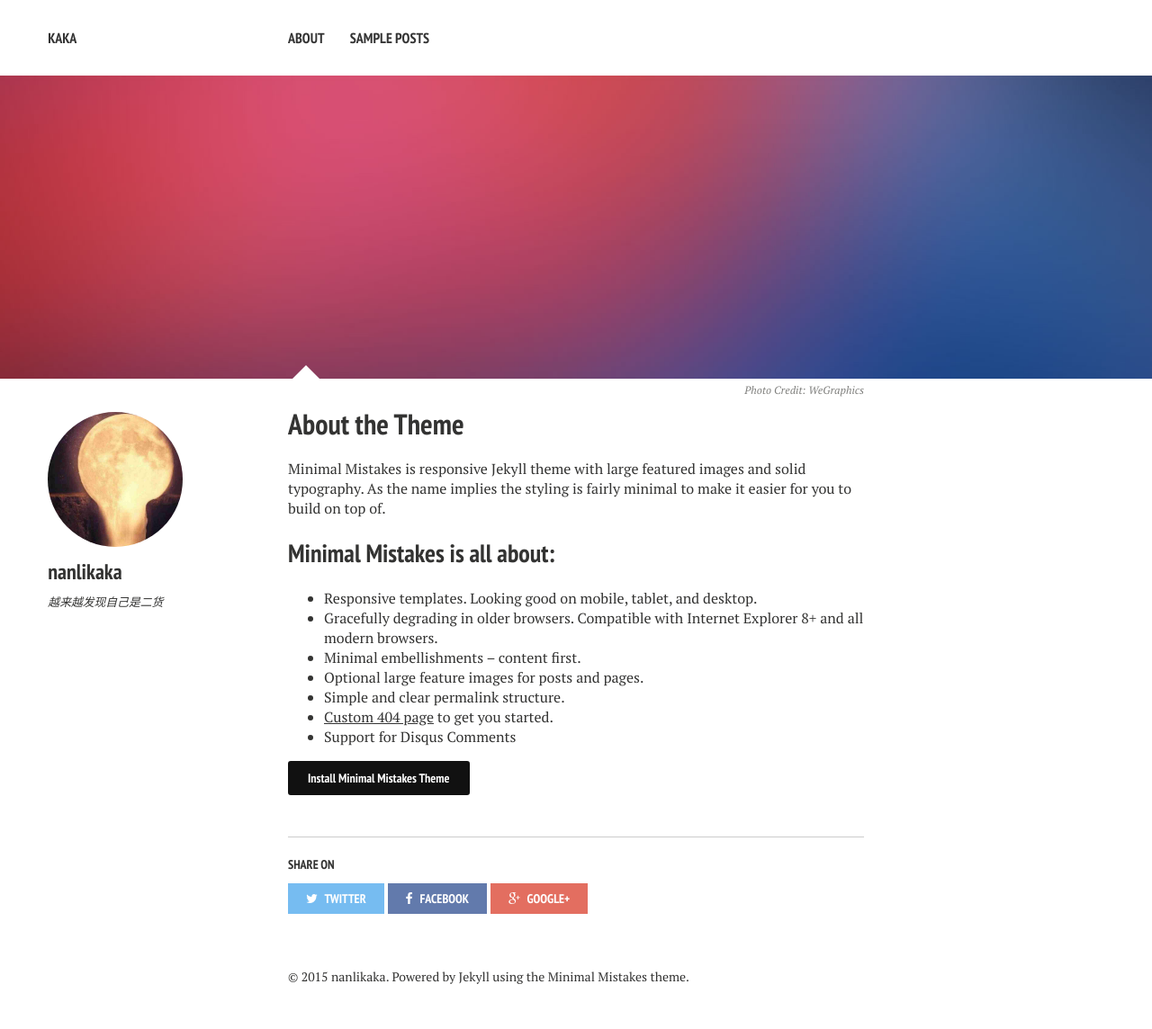
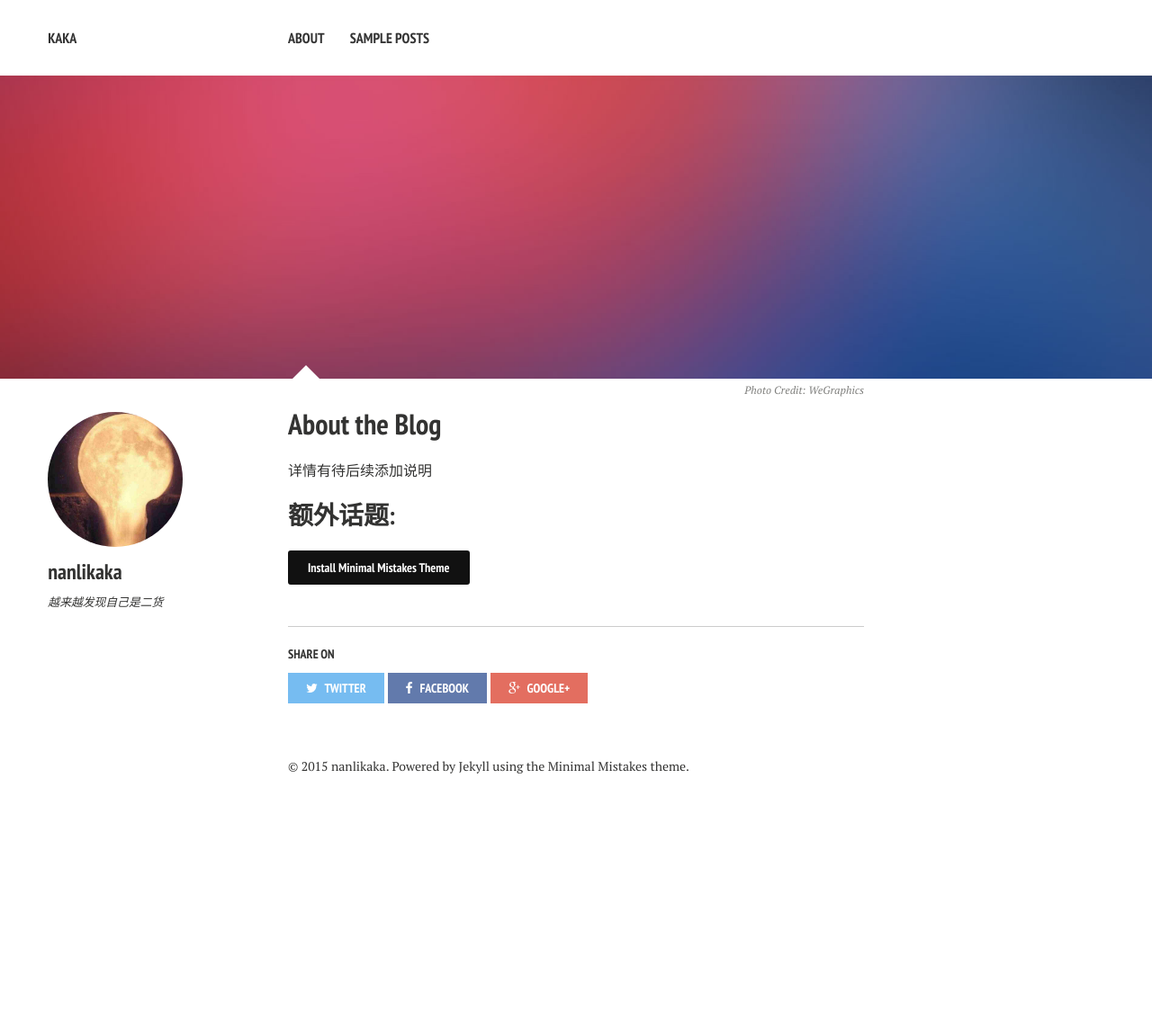
Before and after one commit to liyaokaka/li.github.io, a Jekyll site: the page built from about/index.md, in a window 1280 px wide. Shown: the whole page at 90% size. Built offline with Jekyll 4.4.1, drawn with Linux system fonts in a browser that asks for light colours; nearby versions of some CDN libraries; after the commit the page ends 910 px from its top, so only the background shows below that.

Commit message:
xiugai
xiugai

```diff
--- a/about/index.md
+++ b/about/index.md
@@ -1,6 +1,6 @@
 ---
 layout: page
-title: About the Theme
+title: About the Blog
 tags: [about, Jekyll, theme, responsive]
 modified: 2014-08-08T20:53:07.573882-04:00
 comments: true
@@ -10,16 +10,9 @@
   creditlink: http://wegraphics.net/downloads/wet-stains-photoshop-brush-set/
 ---
 
-Minimal Mistakes is responsive Jekyll theme with large featured images and solid typography. As the name implies the styling is fairly minimal to make it easier for you to build on top of.
+详情有待后续添加说明
 
-## Minimal Mistakes is all about:
+## 额外话题:
 
-* Responsive templates. Looking good on mobile, tablet, and desktop.
-* Gracefully degrading in older browsers. Compatible with Internet Explorer 8+ and all modern browsers.
-* Minimal embellishments -- content first.
-* Optional large feature images for posts and pages.
-* Simple and clear permalink structure.
-* [Custom 404 page](http://mmistakes.github.io/minimal-mistakes/404.html) to get you started.
-* Support for Disqus Comments
 
 <a markdown="0" href="{{ site.url }}/theme-setup" class="btn">Install Minimal Mistakes Theme</a>
```
